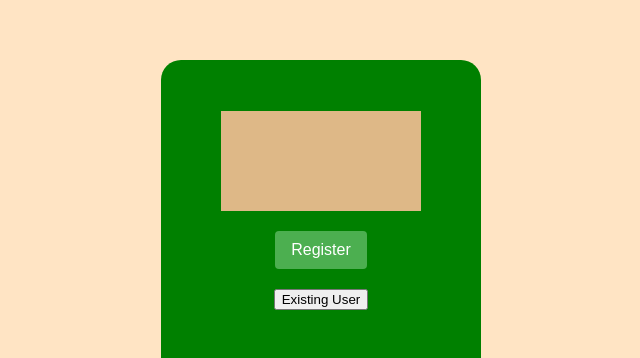
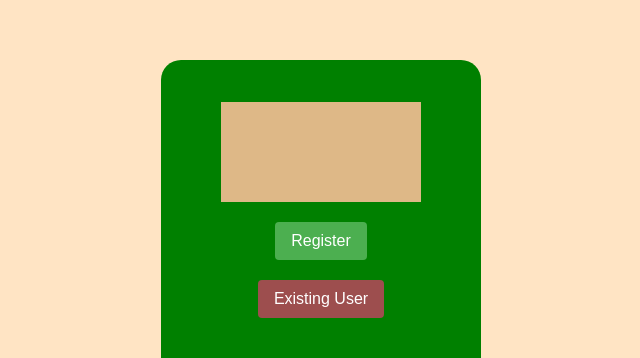
Before and after one commit to Little-Wolfie/listodo, a React (Create React App) app: page / in a window 1280 px wide. Shown: the part 580-938 px from the top of the page, without its empty margins (319-959 px from the left). Built offline with nearby package versions, Linux system fonts and the light colour scheme.

Commit message:
ticket 1 functionality is done

```diff
--- a/src/App.css
+++ b/src/App.css
@@ -1,4 +1,4 @@
-.App {
+/* .App {
   text-align: center;
 }
 
@@ -35,4 +35,9 @@
   to {
     transform: rotate(360deg);
   }
+} */
+* {
+  margin: 0;
+  padding: 0;
+  box-sizing: border-box;
 }
--- a/src/components/Landing Page components/LandingPage.jsx
+++ b/src/components/Landing Page components/LandingPage.jsx
@@ -13,13 +13,16 @@ export const LandingPage = () => {
     setShowRegisterButton(false);
     setShowExistingUserButton(false);
     setRegPopup(true);
+    console.log(regPopup)
   };
   const signInClickHandler = () => {
     setShowExistingUserButton(false);
     setShowRegisterButton(false);
+
     setSignInPopup(true);
   };
   return (
+    <main className="flex-box">
     <div className="landing-page-container">
       <div className="landing-page">
         <div className="logo"></div>
@@ -38,5 +41,6 @@ export const LandingPage = () => {
         {signInPopup && <SignIn />}
       </div>
     </div>
+  </main>
   );
 };
--- a/src/components/Landing Page components/Register.jsx
+++ b/src/components/Landing Page components/Register.jsx
@@ -5,9 +5,9 @@ import { createUserWithEmailAndPassword } from "firebase/auth";
 export const Register = () => {
   const [email, setEmail] = useState("");
   const [password, setPassword] = useState("");
-  const [error, setError] = useState(null);
+  const [error, setError] = useState(false);
 
-  const CreateAccount = async () => {
+  const createAccount = async () => {
     if (
       !/^[\w-]+(\.[\w-]+)*@[a-zA-Z0-9-]+(\.[a-zA-Z0-9-]+)*(\.[a-zA-Z]{2,})$/g.test(
         email
@@ -17,12 +17,8 @@ export const Register = () => {
       setError(true);
     }
 
-    try {
     await createUserWithEmailAndPassword(auth, email, password);
-    } catch (error) {
-      console.error(error);
-      setError(error);
-    }
+  };
 
   return (
     <div>
@@ -39,8 +35,8 @@ export const Register = () => {
         value={password}
         onChange={(e) => setPassword(e.target.value)}
       ></input>
-        <button onClick={CreateAccount}>Create Account</button>
+      {error && <p>Email or Password invalid</p>}
+      <button onClick={createAccount}>Create Account</button>
     </div>
   );
 };
-};
--- a/src/css/LandingPage.css
+++ b/src/css/LandingPage.css
@@ -1,16 +1,13 @@
 body {
   background-color: bisque;
-
 }
-
-
 .landing-page-container {
   display: flex;
   flex-direction: column;
   align-items: center;
   justify-content: space-evenly;
   margin: 50% auto;
-    background-color:green;
+  background-color: green;
   width: 20rem;
   height: 20rem;
   border-radius: 20px;
@@ -19,7 +16,6 @@ body {
 .landing-page-container button {
   display: flex;
   margin: 20px auto;
-
 }
 
 .logo {
@@ -36,5 +32,18 @@ body {
   cursor: pointer;
   font-size: 16px;
   transition: background-color 0.3s ease;
-
 }
+.existing-user-button {
+  background-color: rgb(157, 78, 78);
+  color: white;
+  padding: 10px 16px;
+  border: none;
+  border-radius: 4px;
+  cursor: pointer;
+  font-size: 16px;
+  transition: background-color 0.3s ease;
+}
+input {
+  display: flex;
+  margin: 20px auto;
+}
```
Lines whose indentation alone changed are shown as unchanged.
